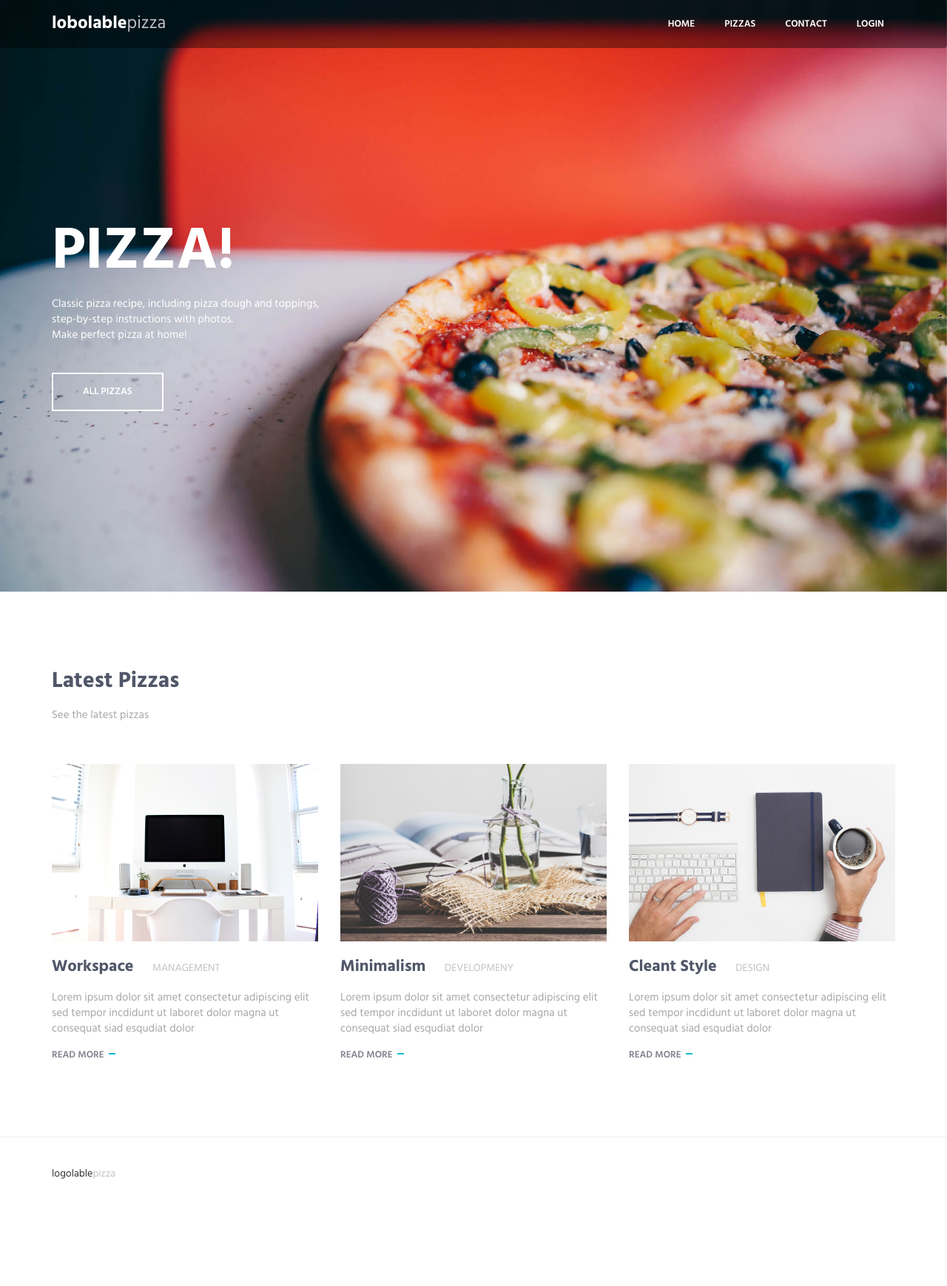
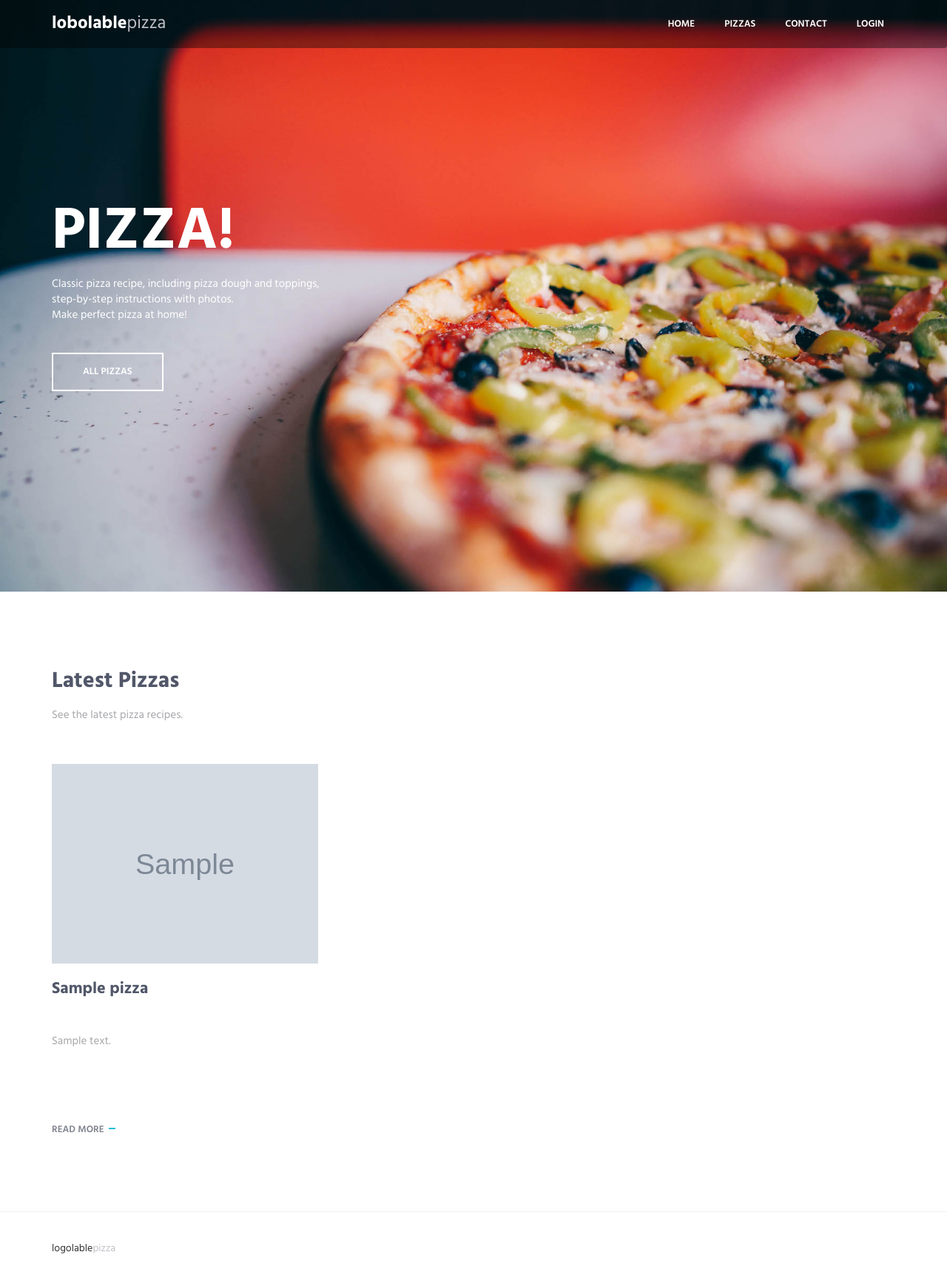
Before and after one commit to georgieff/lobolable, a Django app: template templates/app/index.html in a window 1280 px wide. Shown: the whole page at 74% size. Before the commit the page ends 1594 px from the top, so only its background shows below. Run offline with Django 3.2, Linux system fonts and the light colour scheme; the template is opened without the code that fills it: most values are stand-ins (such as "Sample title", 1, 10 or a date in 2020); grey boxes marked "Sample" are stand-in pictures; some libraries are stand-ins or nearby versions.

Commit message:
optimize layout, add pizza recipe description

```diff
--- a/lobolable/views.py
+++ b/lobolable/views.py
@@ -1,8 +1,11 @@
 from django.shortcuts import render
+
+from pizza.models import Pizza
 
 
 def home(request):
-    return render(request, 'app/index.html')
+    pizzas = Pizza.objects.order_by('-date_added')[:3]
+    return render(request, 'app/index.html', {'pizzas': pizzas})
 
 
 def contact(request):
--- a/pizza/models.py
+++ b/pizza/models.py
@@ -11,12 +11,16 @@ class Pizza(models.Model):
         on_delete=models.PROTECT
     )
     image = models.ImageField(upload_to='pizzas', blank=True)
+    description = models.TextField(max_length=300, blank=True)
     ingredients = models.TextField(max_length=3000, blank=True)
     preparation = models.TextField(max_length=3000, blank=True)
     date_added = models.DateTimeField(auto_now_add=True)
 
     def save(self):
-        self.url_name = self.name.replace(' ', '-')
+        self.url_name = self.name\
+            .replace(' ', '-')\
+            .replace('\'', '') \
+            .lower()
         super(Pizza, self).save()
 
     def __str__(self):
--- a/pizza/views.py
+++ b/pizza/views.py
@@ -8,7 +8,7 @@ def home(request):
 
     return render(request, "pizza/index.html",
                   {
-                      'pizzas': Pizza.objects.all()
+                      'pizzas': Pizza.objects.order_by('-date_added')
                   })
 
 
--- a/static/css/layout.css
+++ b/static/css/layout.css
@@ -774,10 +774,6 @@ fieldset[disabled] .btn-theme {
   .header .nav-collapse {
     padding-left: 0;
     padding-right: 0;
-  }
-  .header .navbar-nav {
-    margin: 0;
-    float: none;
   }
   .header .navbar-nav .nav-item {
     float: none;
@@ -1565,3 +1561,14 @@ fieldset[disabled] .btn-theme {
 .height-300 {
   height: 300px !important;
 }
+@media (min-width:768px) {
+    .-pizza h4 {
+        min-height: 60px;
+    }
+    .-pizza p {
+        min-height: 105px;
+    }
+    .-pizza {
+       min-height: 490px;
+    }
+}
--- a/templates/app/index.html
+++ b/templates/app/index.html
@@ -3,7 +3,6 @@
 
 {% block content %}
     <div id="carousel-example-generic" class="carousel slide">
-        <div class="carousel-inner" role="listbox">
         <div class="item active">
             <img class="img-responsive" src="{% static 'img/main.jpeg' %}" alt="Slider Image">
             <div class="container">
@@ -17,46 +16,20 @@
             </div>
         </div>
     </div>
-    </div>
 
     <div id="products" class="section-seperator">
         <div class="content-lg container">
             <div class="row margin-b-40">
                 <div class="col-sm-6">
                     <h2>Latest Pizzas</h2>
-                    <p>See the latest pizzas</p>
+                    <p>See the latest pizza recipes.</p>
                 </div>
             </div>
 
             <div class="row">
-
-                <div class="col-sm-4 sm-margin-b-50">
-                    <div class="margin-b-20">
-                        <img class="img-responsive" src="{% static 'img/p/01.jpg' %}" alt="Latest Products Image">
-                    </div>
-                    <h4><a href="https://themeforest.net/item/metronic-responsive-admin-dashboard-template/4021469?ref=keenthemes">Workspace</a> <span class="text-uppercase margin-l-20">Management</span></h4>
-                    <p>Lorem ipsum dolor sit amet consectetur adipiscing elit sed tempor incdidunt ut laboret dolor magna ut consequat siad esqudiat dolor</p>
-                    <a class="link" href="https://themeforest.net/item/metronic-responsive-admin-dashboard-template/4021469?ref=keenthemes">Read More</a>
-                </div>
-
-                <div class="col-sm-4 sm-margin-b-50">
-                    <div class="margin-b-20">
-                        <img class="img-responsive" src="{% static 'img/p/02.jpg' %}" alt="Latest Products Image">
-                    </div>
-                    <h4><a href="https://themeforest.net/item/metronic-responsive-admin-dashboard-template/4021469?ref=keenthemes">Minimalism</a> <span class="text-uppercase margin-l-20">Developmeny</span></h4>
-                    <p>Lorem ipsum dolor sit amet consectetur adipiscing elit sed tempor incdidunt ut laboret dolor magna ut consequat siad esqudiat dolor</p>
-                    <a class="link" href="https://themeforest.net/item/metronic-responsive-admin-dashboard-template/4021469?ref=keenthemes">Read More</a>
-                </div>
-
-                <div class="col-sm-4 sm-margin-b-50">
-                    <div class="margin-b-20">
-                        <img class="img-responsive" src="{% static 'img/p/03.jpg' %}" alt="Latest Products Image">
-                    </div>
-                    <h4><a href="https://themeforest.net/item/metronic-responsive-admin-dashboard-template/4021469?ref=keenthemes">Cleant Style</a> <span class="text-uppercase margin-l-20">Design</span></h4>
-                    <p>Lorem ipsum dolor sit amet consectetur adipiscing elit sed tempor incdidunt ut laboret dolor magna ut consequat siad esqudiat dolor</p>
-                    <a class="link" href="https://themeforest.net/item/metronic-responsive-admin-dashboard-template/4021469?ref=keenthemes">Read More</a>
-                </div>
-
+                {% for pizza in pizzas %}
+                    {% include 'partials/pizza.html' %}
+                {% endfor %}
             </div>
         </div>
     </div>
--- a/templates/base.html
+++ b/templates/base.html
@@ -22,10 +22,6 @@
                 <div class="container">
                     <!-- Brand and toggle get grouped for better mobile display -->
                     <div class="menu-container js_nav-item">
-                        <button type="button" class="navbar-toggle" >
-                            <span class="sr-only">Toggle navigation</span>
-                            <span class="toggle-icon"></span>
-                        </button>
 
                         <!-- Logo -->
                         <div class="logo">
--- /dev/null
+++ b/templates/partials/pizza.html
@@ -0,0 +1,13 @@
+
+<div class="col-sm-4 sm-margin-b-50 -pizza">
+    <div class="margin-b-20">
+        {% if pizza.image %}
+            <a href="{% url 'pizza_item' pizza_url=pizza.url_name %}">
+                <img class="img-responsive" src="{{ pizza.image.url }}" alt="{{ pizza.name }}">
+            </a>
+        {% endif %}
+    </div>
+    <h4><a href="{% url 'pizza_item' pizza_url=pizza.url_name %}">{{ pizza.name }}</a></h4>
+    <p>{{ pizza.description }}</p>
+    <a class="link" href="{% url 'pizza_item' pizza_url=pizza.url_name %}">Read More</a>
+</div>
```
Also changed, not shown: static/css/style.css (deleted, +0 -7 lines), templates/pizza/index.html (+14 -6 lines), pizza/migrations/0005_pizza_description.py (added), static/img/p/01.jpg (deleted), static/img/p/02.jpg (deleted), static/img/p/03.jpg (deleted). Lines whose indentation alone changed are shown as unchanged.
